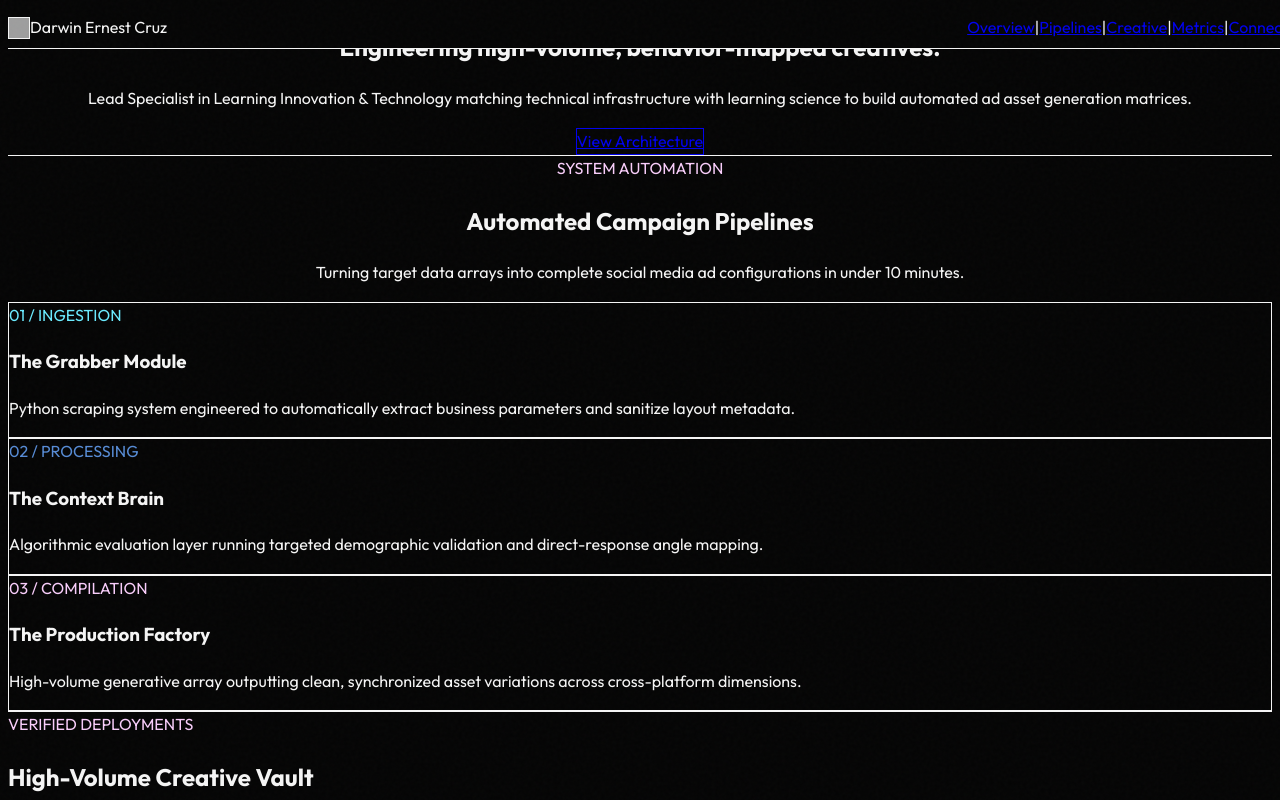
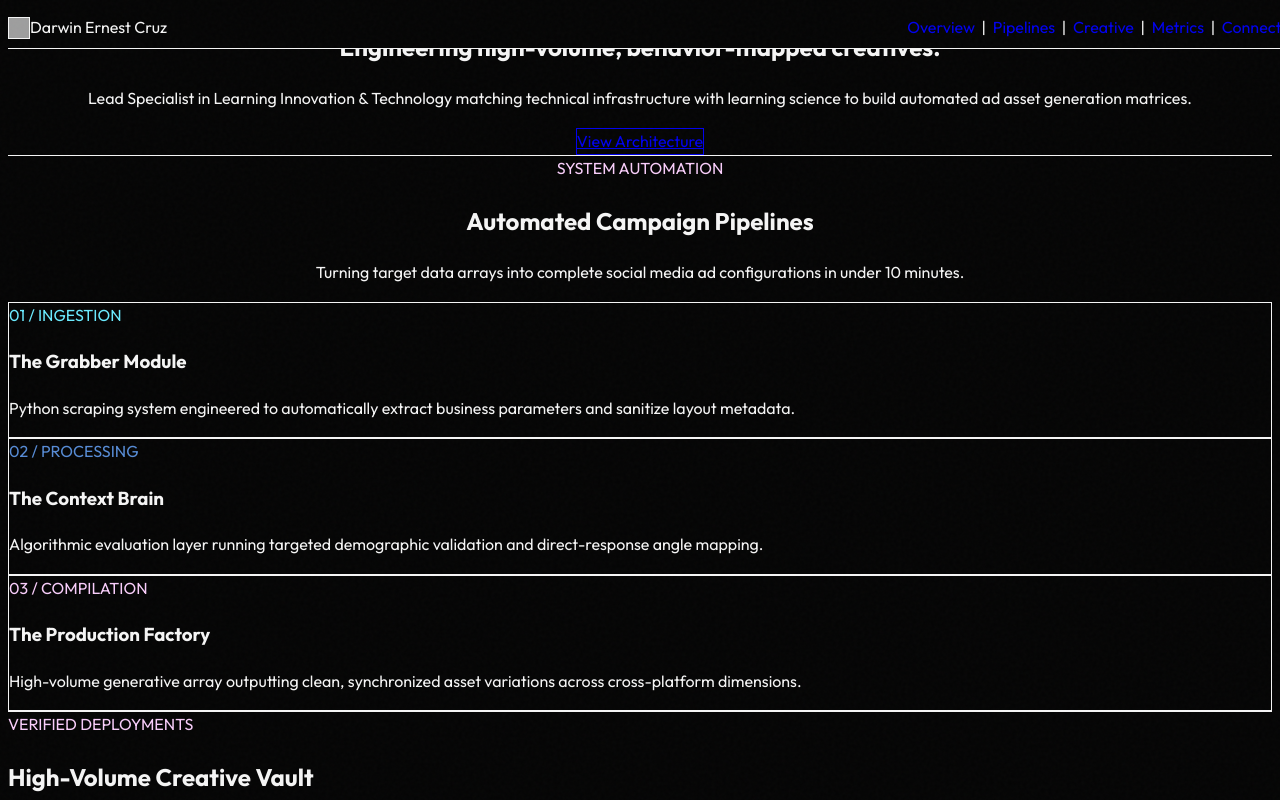
Before and after one commit to dcrxz/portfolio, a Next.js app: page / in a window 1280 px wide. Shown: the top 800 px of the page. Built offline with nearby package versions, Linux system fonts and the light colour scheme; grey boxes are pictures that could not be loaded.

Commit message:
fix: resolve nav compression with text-breaks and strip native underlines

```diff
--- a/app/page.tsx
+++ b/app/page.tsx
@@ -23,21 +23,22 @@ export default function Portfolio() {
             </span>
           </div>
 
+          {/* STATIC NAVIGATION SECTION MAP */}
           <div className="flex items-center text-xs font-medium tracking-wide">
             <div className="flex items-center text-neutral-400">
-              <a href="#overview" className="inline-block px-3 hover:text-white transition-colors">Overview</a>
-              <span className="text-neutral-700">|</span>
+              <a href="#overview" className="hover:text-white transition-colors no-underline">&nbsp;&nbsp;Overview&nbsp;&nbsp;</a>
+              <span className="text-neutral-700 select-none">|</span>
 
-              <a href="#pipeline" className="inline-block px-3 hover:text-white transition-colors">Pipelines</a>
-              <span className="text-neutral-700">|</span>
+              <a href="#pipeline" className="hover:text-white transition-colors no-underline">&nbsp;&nbsp;Pipelines&nbsp;&nbsp;</a>
+              <span className="text-neutral-700 select-none">|</span>
 
-              <a href="#creative" className="inline-block px-3 hover:text-white transition-colors">Creative</a>
-              <span className="text-neutral-700">|</span>
+              <a href="#creative" className="hover:text-white transition-colors no-underline">&nbsp;&nbsp;Creative&nbsp;&nbsp;</a>
+              <span className="text-neutral-700 select-none">|</span>
 
-              <a href="#metrics" className="inline-block px-3 hover:text-white transition-colors">Metrics</a>
-              <span className="text-neutral-700">|</span>
+              <a href="#metrics" className="hover:text-white transition-colors no-underline">&nbsp;&nbsp;Metrics&nbsp;&nbsp;</a>
+              <span className="text-neutral-700 select-none">|</span>
 
-              <a href="#contact" className="inline-block px-3 hover:text-white transition-colors mr-2">Connect</a>
+              <a href="#contact" className="hover:text-white transition-colors mr-2 no-underline">&nbsp;&nbsp;Connect&nbsp;&nbsp;</a>
             </div>
           </div>
 
```
